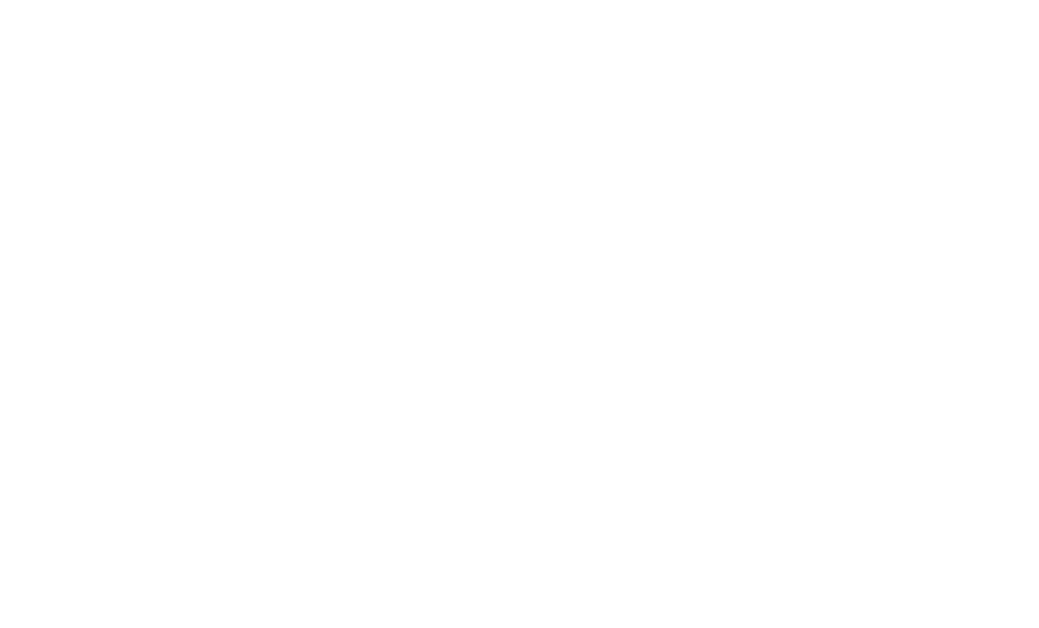
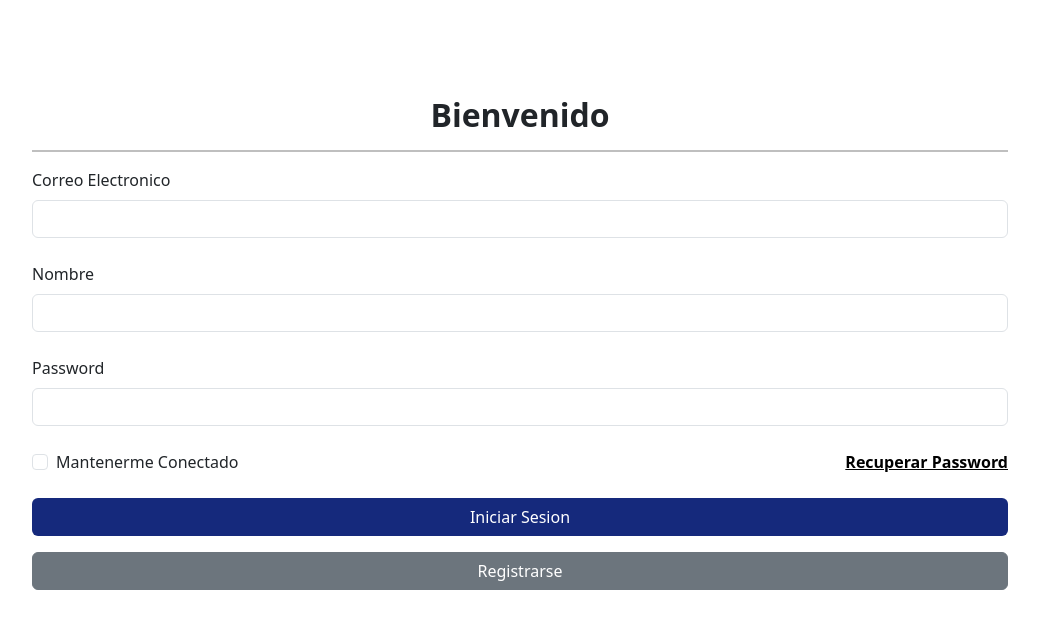
Before and after one commit to mat1as75/tallerRIA, an Angular app: page /login in a window 1280 px wide. Before the commit this address led to /. Shown: the top 628 px of the page, without its empty margins (120-1159 px from the left). Built offline with nearby package versions, Linux system fonts and the light colour scheme.

Commit message:
Iniciar Sesion y Registrarse front

```diff
--- a/src/app/app.routes.ts
+++ b/src/app/app.routes.ts
@@ -1,8 +1,12 @@
 import { Routes } from '@angular/router';
 import { ProductCatalogComponent } from './components/product-catalog/product-catalog.component';
 import { ViewProductComponent } from './components/view-product/view-product.component';
+import { LoginComponent } from './components/login/login.component';
+import { RegisterComponent } from './components/register/register.component';
 
 export const routes: Routes = [
     {path: 'catalogo', component: ProductCatalogComponent},
-    {path: 'producto/:id', component: ViewProductComponent}
+    {path: 'producto/:id', component: ViewProductComponent},
+    {path: 'login', component: LoginComponent},
+    {path: 'register', component: RegisterComponent}
 ];
--- /dev/null
+++ b/src/app/components/login/login.component.html
@@ -0,0 +1,49 @@
+<div class="container" style="width: 1000px;">
+    <div class="row">
+        <div class="col">
+            <div class="text-left pt-5">
+                <h2 class="fw-bold text-left pt-5 text-center">
+                    Bienvenido
+                </h2>
+                <hr style="border: 1px solid black;">
+            </div>
+            <form>
+                <div class="mb-4">
+                    <label for="email" class="form-label">Correo Electronico</label>
+                    <input type="email" class="form-control" name="mail">
+                </div>
+                <div class="mb-4">
+                    <label for="name" class="form-label">Nombre</label>
+                    <input type="text" class="form-control" name="name">
+                </div>
+                <div class="mb-4">
+                    <label for="password" class="form-label">Password</label>
+                    <input type="password" class="form-control" name="password">
+                </div>
+                <div class="d-flex justify-content-between">
+                <div class="form-check mb-4">
+                    <input type="checkbox" name="connected" class="form-check-input">
+                    <label for="connected" class="form-check-label">Mantenerme Conectado</label>
+
+             </div>
+                    <span class="text-end fw-bold">
+                        <a href="#" class="link">
+                        <p>Recuperar Password</p>
+                        </a>
+                    </span>
+
+
+            </div>
+                <div class="d-grid">
+                    <button type="submit" class="btn botncolor">Iniciar Sesion</button>
+                </div>
+<div class="my-3 d-grid">
+  <button type="submit" class="btn btn-secondary">Registrarse</button>
+    <br>
+
+</div>
+
+            </form>
+        </div>
+    </div>
+</div>
--- /dev/null
+++ b/src/app/components/login/login.component.scss
@@ -0,0 +1,8 @@
+.botncolor{
+    background-color: #15297c;
+    color: white;
+}
+
+.link{
+    color: black;
+}
--- /dev/null
+++ b/src/app/components/register/register.component.html
@@ -0,0 +1,38 @@
+<div class="container" style="width: 1000px;">
+    <div class="row">
+        <div class="col">
+            <div class="text-left pt-5">
+                <h2 class="fw-bold text-left pt-0">
+                    Registrarse
+                </h2>
+                <hr style="border: 1px solid black;">
+            </div>
+            <form>
+                <div class="mb-4">
+                    <label for="email" class="form-label">Correo Electronico</label>
+                    <input type="email" class="form-control" name="mail">
+                </div>
+                <div class="mb-4">
+                    <label for="name" class="form-label">Nombre</label>
+                    <input type="text" class="form-control" name="name">
+                </div>
+                <div class="mb-4">
+                    <label for="password" class="form-label">Password</label>
+                    <input type="password" class="form-control" name="password">
+                </div>
+                <div class="mb-4">
+                    <label for="password" class="form-label">Repite Password</label>
+                    <input type="password" class="form-control" name="password">
+                </div>
+                <div class="d-flex justify-content-between">
+            </div>
+<div class="my-3 d-grid">
+  <button type="submit" class="btn btn-secondary btonregi">Registrarse</button>
+    <br>
+
+</div>
+
+            </form>
+        </div>
+    </div>
+</div>
--- /dev/null
+++ b/src/app/components/register/register.component.scss
@@ -0,0 +1,6 @@
+.btonregi{
+
+    background-color:  #15297C;
+    color: white;
+    border-radius: 10px;
+}
```
Also changed, not shown: src/app/components/login/login.component.ts (added, +11 -0 lines), src/app/components/register/register.component.ts (added, +11 -0 lines), 2 other files (tests, documents, lock files or other folders).
